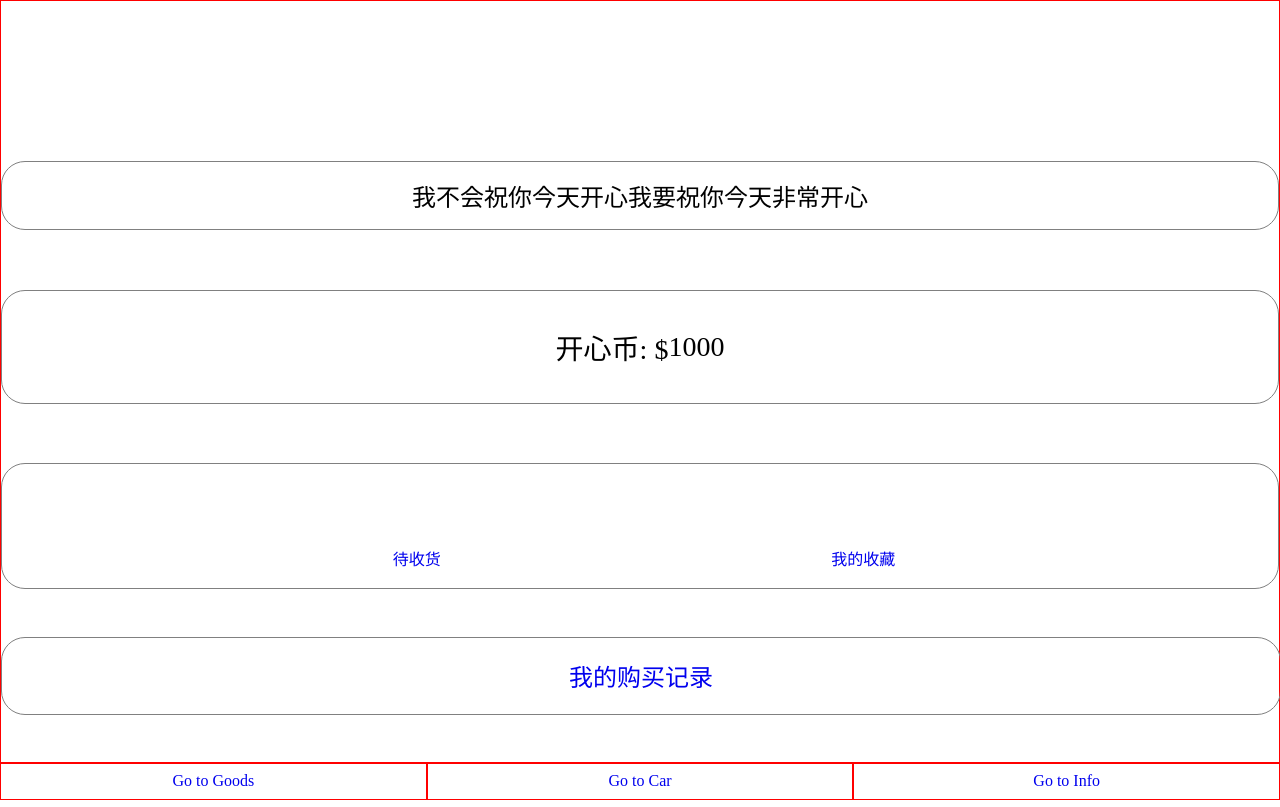
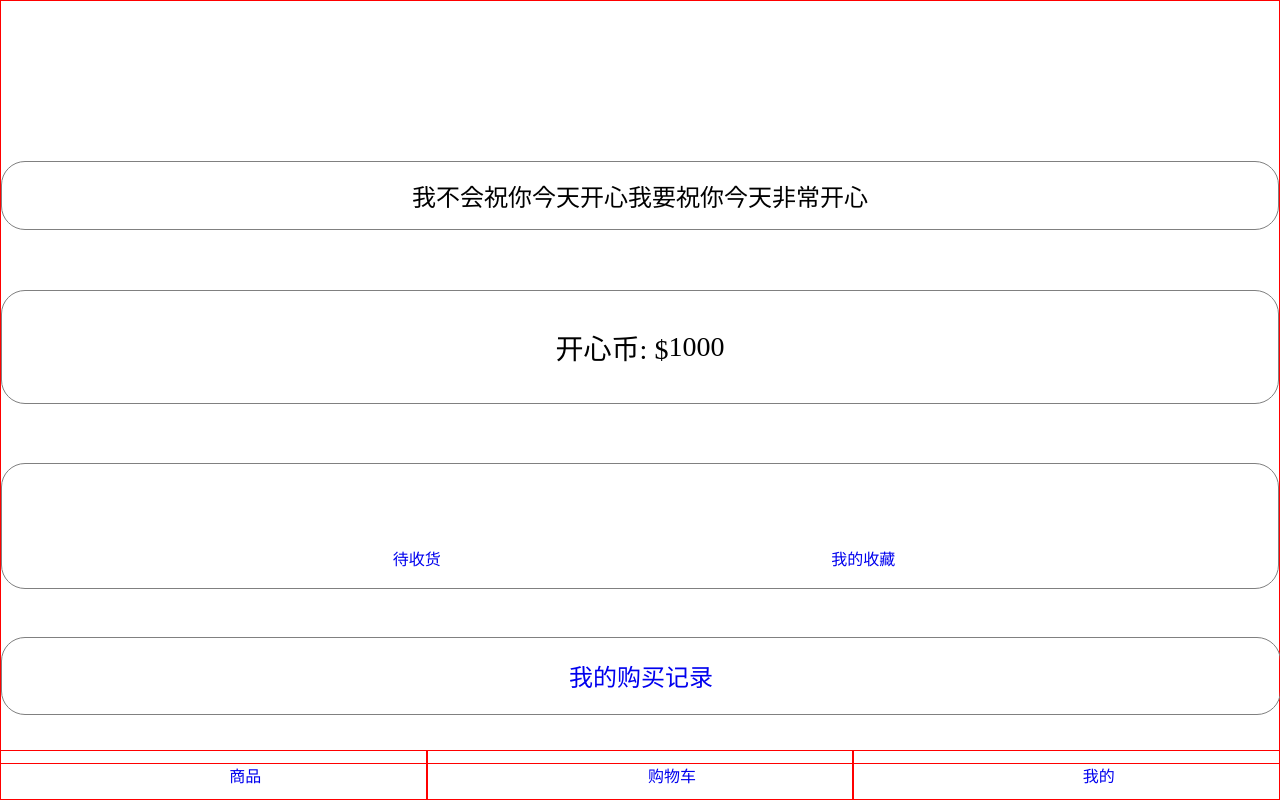
Before and after one commit to 91jzhu/shopping, a Vue app: page /info in a window 1280 px wide. Built offline with nearby package versions, Linux system fonts and the light colour scheme.

Commit message:
为底部栏添加图标

```diff
--- a/index.html
+++ b/index.html
@@ -8,7 +8,7 @@
   </head>
   <body>
     <div id="app"></div>
-    <script src="//at.alicdn.com/t/font_3168780_faef4l6vbf.js"></script>
+    <script src="//at.alicdn.com/t/font_3168780_1e6cajl7hgg.js"></script>
     <script type="module" src="/src/main.ts"></script>
   </body>
 </html>
--- a/src/components/HomePage/Record.vue
+++ b/src/components/HomePage/Record.vue
@@ -7,15 +7,10 @@
       <span>
       购买记录
       </span>
-
-
-
       <Toggle v-model:selected="selected">
         <ToggleItem content="单日"/>
         <ToggleItem content="总览"/>
       </Toggle>
-
-
     </header>
     <DropDown @update:date="changeDate"
               @update:chart="changeChart">
--- a/src/components/Navbar.vue
+++ b/src/components/Navbar.vue
@@ -1,32 +1,43 @@
 <script setup lang="ts">
 
+import Icon from "./Tool/Icon.vue";
 </script>
 
 <template>
   <div class="navWrapper">
-    <router-link to="/goods">Go to Goods</router-link>
-    <router-link to="/car">Go to Car</router-link>
-    <router-link to="/info">Go to Info</router-link>
+    <router-link to="/goods">
+      <Icon name="goods"/>
+      <span>商品</span>
+    </router-link>
+    <router-link to="/car">
+      <Icon name="car"/>
+      <span>购物车</span>
+    </router-link>
+    <router-link to="/info">
+      <Icon name="info"/>
+      <span>我的</span>
+    </router-link>
   </div>
 </template>
 
 <style lang="scss" scoped>
-.navWrapper{
+.navWrapper {
   z-index: 2;
   position: absolute;
-  left:0;
-  bottom:0;
-  width:100%;
+  left: 0;
+  bottom: 0;
+  width: 100%;
   display: flex;
   justify-content: space-between;
-  a{
-    border:1px solid red;
+
+  a {
+    border: 1px solid red;
     text-decoration: none;
     display: flex;
     justify-content: center;
     align-items: center;
-    width:33.333333%;
-    height:36px;
+    width: 33.333333%;
+    height: 48px;
   }
 }
 </style>
```
